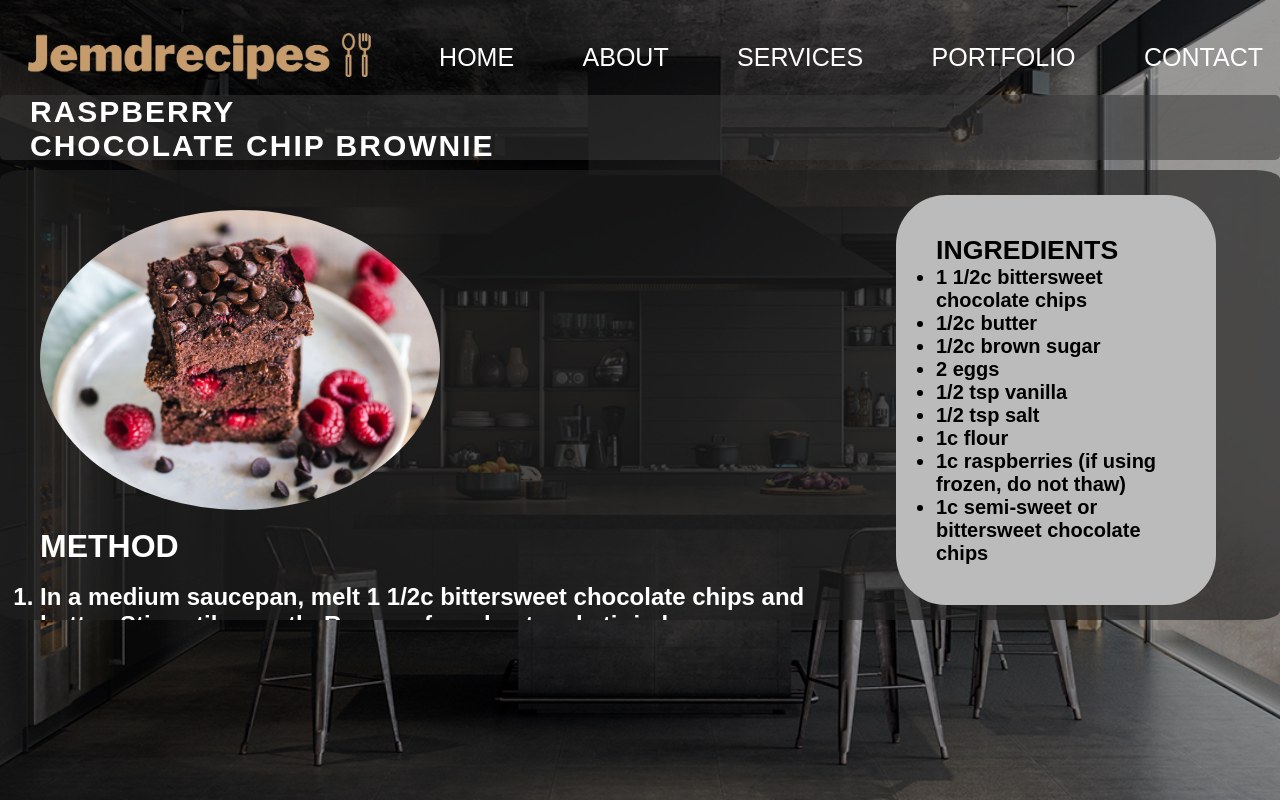
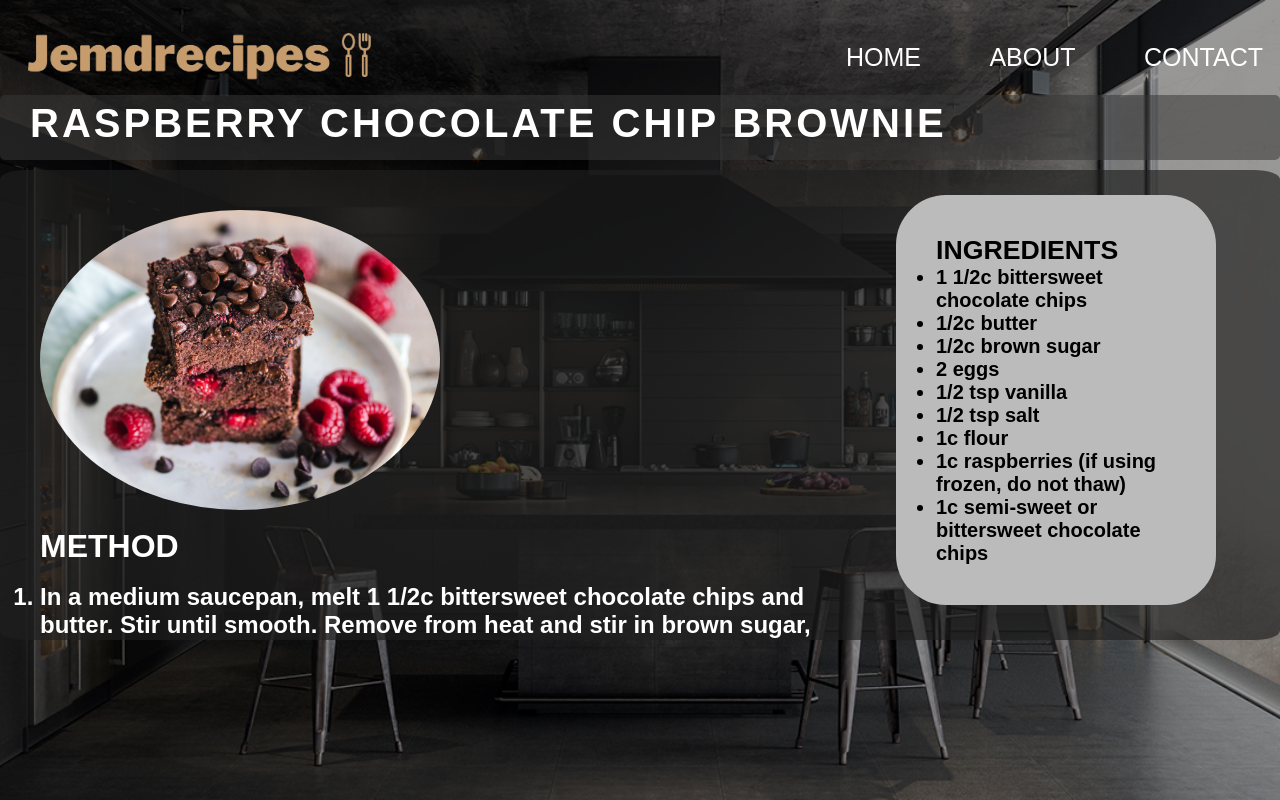
Before and after one commit to dianaliz19/Jemdrecipes, a plain HTML site: page index.html in a window 1280 px wide. Drawn offline with Linux system fonts and the light colour scheme.

Commit message:
html and css

```diff
--- a/index.html
+++ b/index.html
@@ -5,12 +5,10 @@
     </head>
     <body>
         <nav>
-            <img src="Jemdrecipes.png" class="logo-image">
+            <img src="Jemdrecipes.png" class="logo-image" >
             <ul>
                 <li><a href="#">home</a></li>
                 <li><a href="#">about</a></li>
-                <li><a href="#">services</a></li>
-                <li><a href="#">portfolio</a></li>
                 <li><a href="#">contact</a></li>
             </ul>
 	    </nav>
--- a/styles.css
+++ b/styles.css
@@ -46,12 +46,13 @@ nav ul li a:hover{
 	margin-top: 20px;
 	height: 65px;
 	width: 100%;
-	font-size:15px;
+	font-size:20px;
 	padding-left: 30px;
-	font-family:fantasy;
+	font-family: 'Eater', cursive;
 	color: white;
-	letter-spacing: 2px;
+	letter-spacing: 3px;
 	border-radius: 5px;
+	padding-top: 6px;
 }
 img {
     border-radius: 50%;
@@ -81,7 +82,7 @@ img {
 	text-decoration: yellow;
 	background-color: transparent;
 	overflow-y: scroll;
-	height: 450px;
+	height: 470px;
 	scrollbar-width: none;
 }
 .border_left::-webkit-scrollbar {
```
